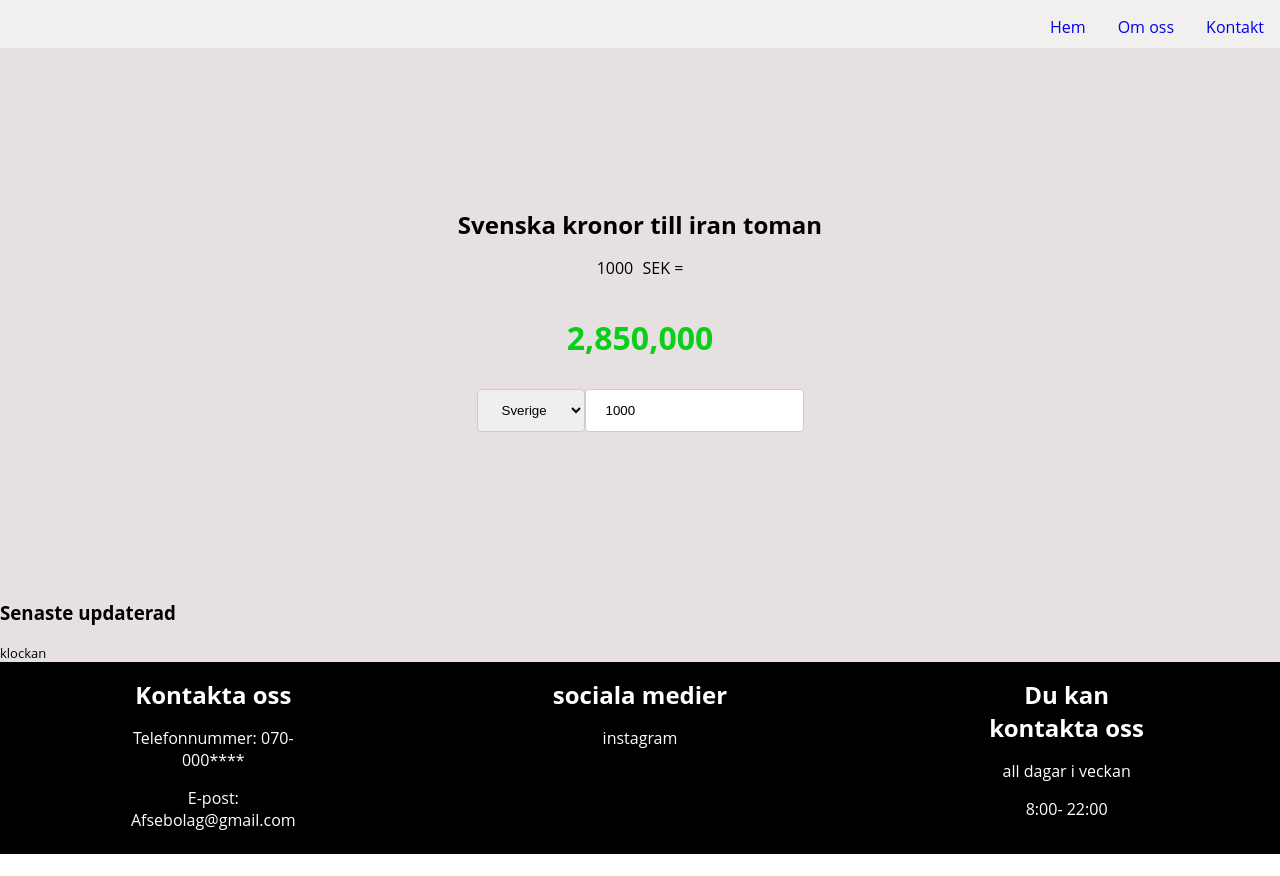
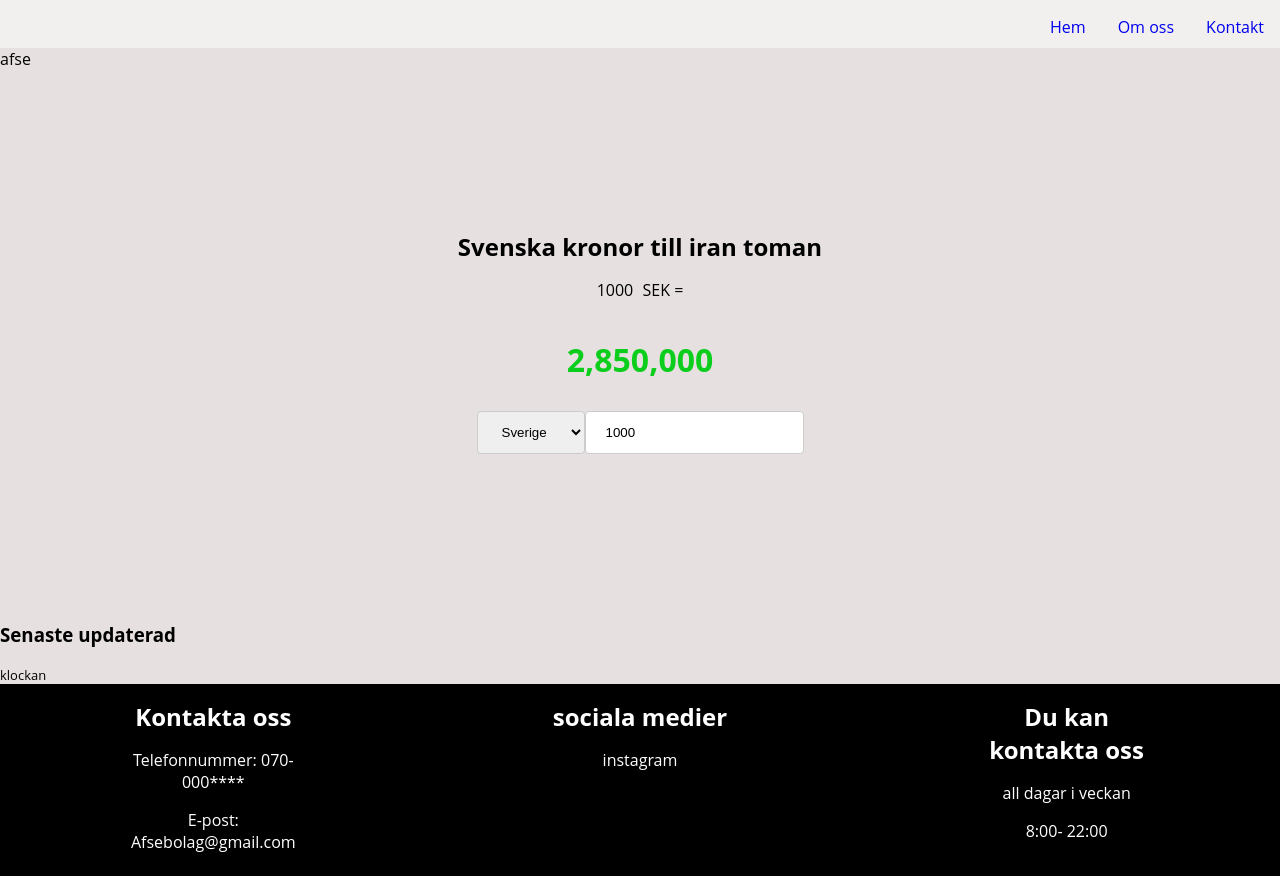
Before and after one commit to hussein311/afse, a plain HTML site: page index.html in a window 1280 px wide. Before the commit the page ends 854 px from the top, so only its background shows below. Drawn offline with Linux system fonts and the light colour scheme; no server answers.

Commit message:
added afse div

```diff
--- a/index.html
+++ b/index.html
@@ -24,6 +24,7 @@
         </nav>
       </section>
 
+      <div>afse</div>
     <div id="maininformation">
 
 
```
